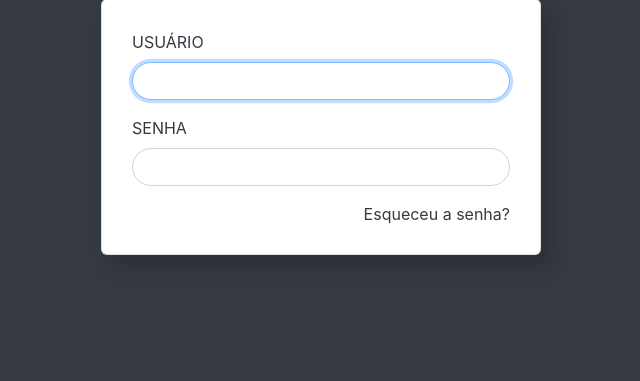
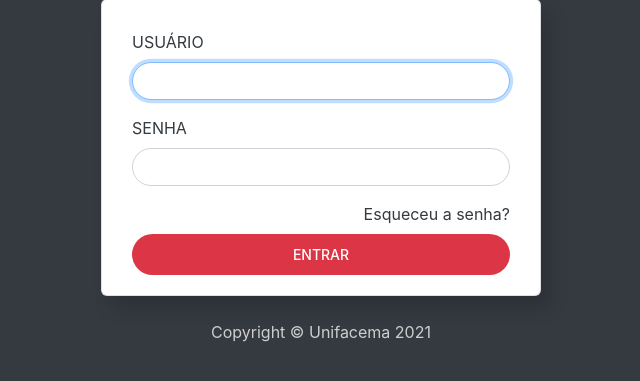
Before and after one commit to TharllysonSilva/meuconsumo, a PHP site: page / in a window 1280 px wide. Shown: the part 140-521 px from the top of the page, without its empty margins (319-959 px from the left). Run offline with PHP 8.4, Linux system fonts and the light colour scheme.

Commit message:
submit correto

```diff
--- a/index.php
+++ b/index.php
@@ -45,8 +45,8 @@
                 <a href="esqueceusuasenha.php" style="color:#343a40">Esqueceu a senha?</a>
             </label>
           </div>
-          <!--<a href="home.php" class="btn tbn-danger btn flat m-b-30 m-t-30 botao" style="padding: 10px;" type="submit">Login</a>--
-          <a href="home.php" type="submit" class="btn btn-danger btn-flat m-b-30 m-t-30 botao" style="padding:10px;" id="btnLogin">Entrar</button>
+          <!--<a href="home.php" class="btn tbn-danger btn flat m-b-30 m-t-30 botao" style="padding: 10px;" type="submit">Login</a>-->
+          <a href="home.php" type="submit" class="btn btn-danger btn-flat m-b-30 m-t-30 botao" style="padding:10px;" id="btnLogin">Entrar</a>
         </form>
       </div>
         <div class="text-center" style="color: #cecece">
```
